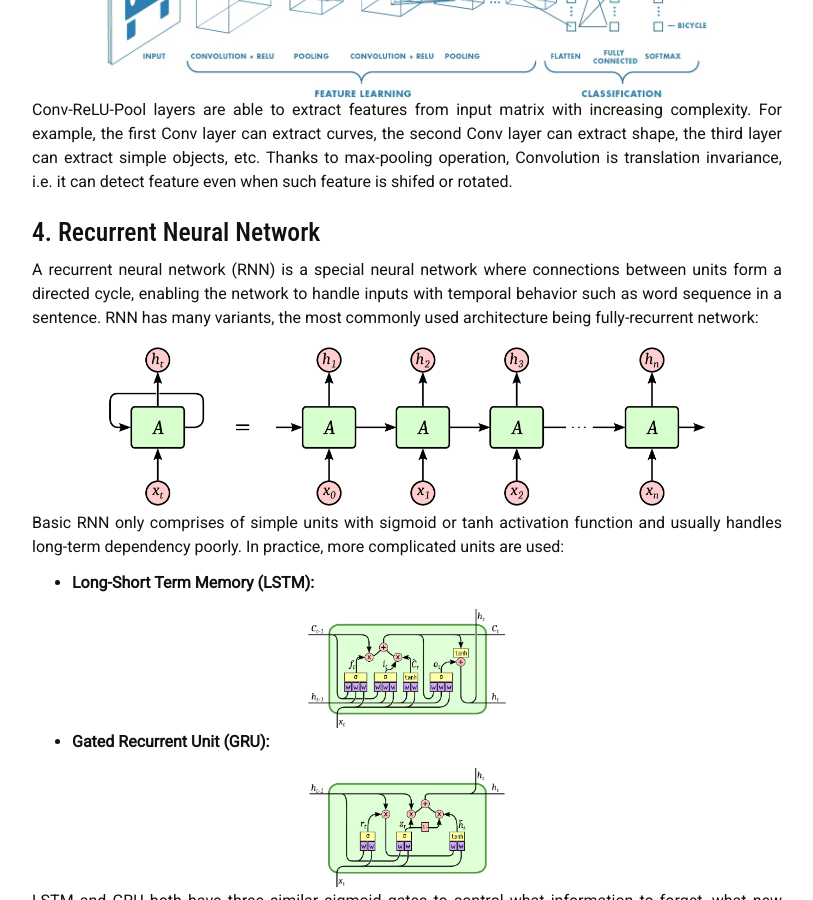
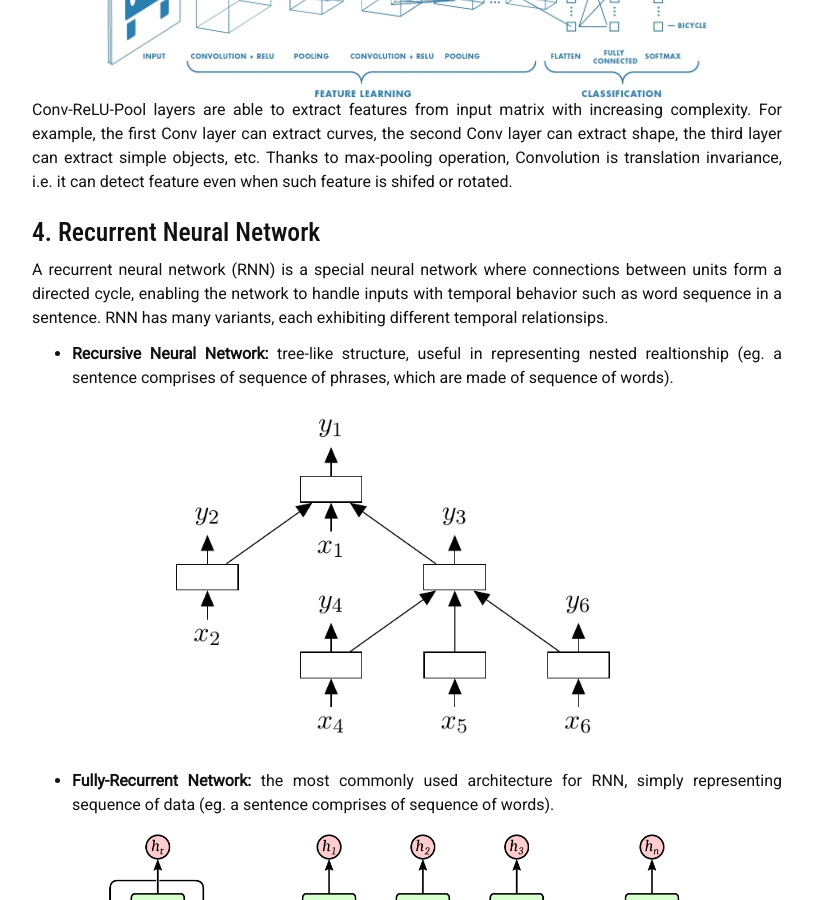
Before and after one commit to liambll/blog-archive, a Jekyll site: the page built from _posts/2017-06-30-neural-network.markdown, in a window 1280 px wide and 900 px high, scrolled down 5062 px. Shown: the whole window, without its empty margins (233-1046 px from the left). Built offline with Jekyll 4.4.1, drawn with Linux system fonts in a browser that asks for light colours; nearby versions of some CDN libraries; formulas are drawn with MathJax 3; comment, search, counter and statistics services are not loaded.

Commit message:
Update 2017-06-30-neural-network.markdown

```diff
--- a/_posts/2017-06-30-neural-network.markdown
+++ b/_posts/2017-06-30-neural-network.markdown
@@ -162,7 +162,15 @@ Setting a good LearningRate is important for neural network training to converge
 Conv-ReLU-Pool layers are able to extract features from input matrix with increasing complexity. For example, the first Conv layer can extract curves, the second Conv layer can extract shape, the third layer can extract simple objects, etc. Thanks to max-pooling operation, Convolution is translation invariance, i.e. it can detect feature even when such feature is shifed or rotated.
 
 ## 4. Recurrent Neural Network
-A recurrent neural network (RNN) is a special neural network where connections between units form a directed cycle, enabling the network to handle inputs with temporal behavior such as word sequence in a sentence. RNN has many variants, the most commonly used architecture being fully-recurrent network:
+A recurrent neural network (RNN) is a special neural network where connections between units form a directed cycle, enabling the network to handle inputs with temporal behavior such as word sequence in a sentence. RNN has many variants, each exhibiting different temporal relationsips.
+* __Recursive Neural Network:__ tree-like structure, useful in representing nested realtionship (eg. a sentence comprises of sequence of phrases, which are made of sequence of words).
+<div class="imgcap">
+<div >
+    <img src="/blog/assets/neural-network/recursive.png" width = "600">
+</div>
+</div>
+
+* __Fully-Recurrent Network:__ the most commonly used architecture for RNN, simply representing sequence of data (eg. a sentence comprises of sequence of words).
 <div class="imgcap">
 <div >
     <img src="/blog/assets/neural-network/rnn.png" width = "600">
```
